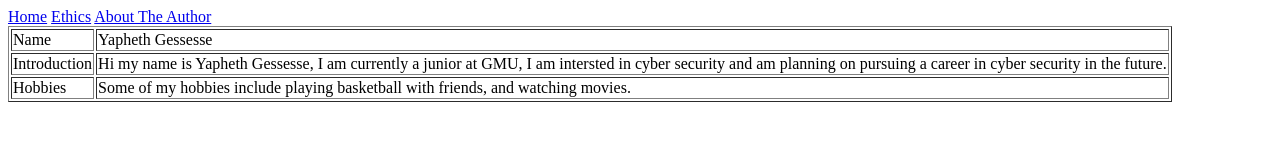
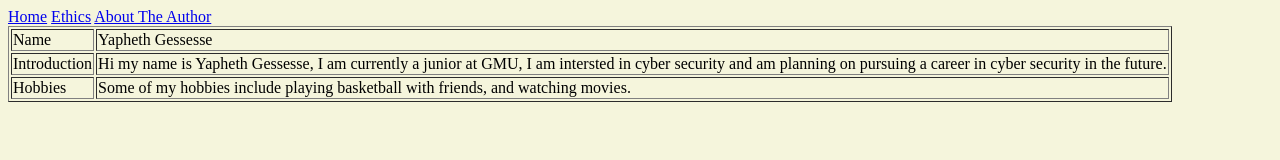
Before and after one commit to ygesses/ygesses.github.io, a plain HTML site: page index.html in a window 1280 px wide. Drawn offline with Linux system fonts and the light colour scheme.

Commit message:
Update index.html

```diff
--- a/index.html
+++ b/index.html
@@ -1,4 +1,11 @@
-    <div class="nav">
+<style>
+body{
+    color:black;
+    background-color:beige;
+    }
+    h1 {text-align: center;}
+</style>
+<div class="nav">
             <a class="active" href="https://ygesses.github.io/ygesses-blog.github.io/">Home</a>
             <a href="https://ygesses.github.io/ygesses-ethicsBlogPost.github.io/">Ethics</a>
             <a href="https://ygesses.github.io/">About The Author</a>
```
